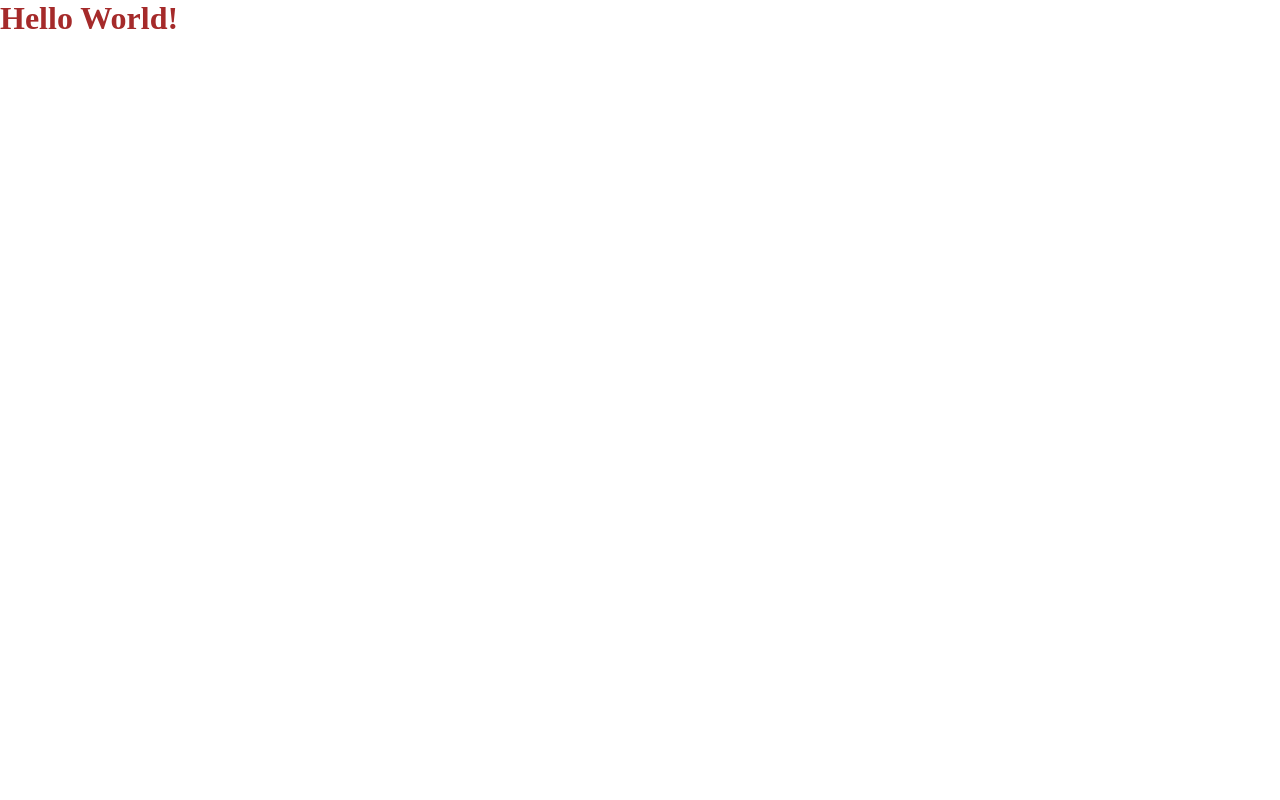
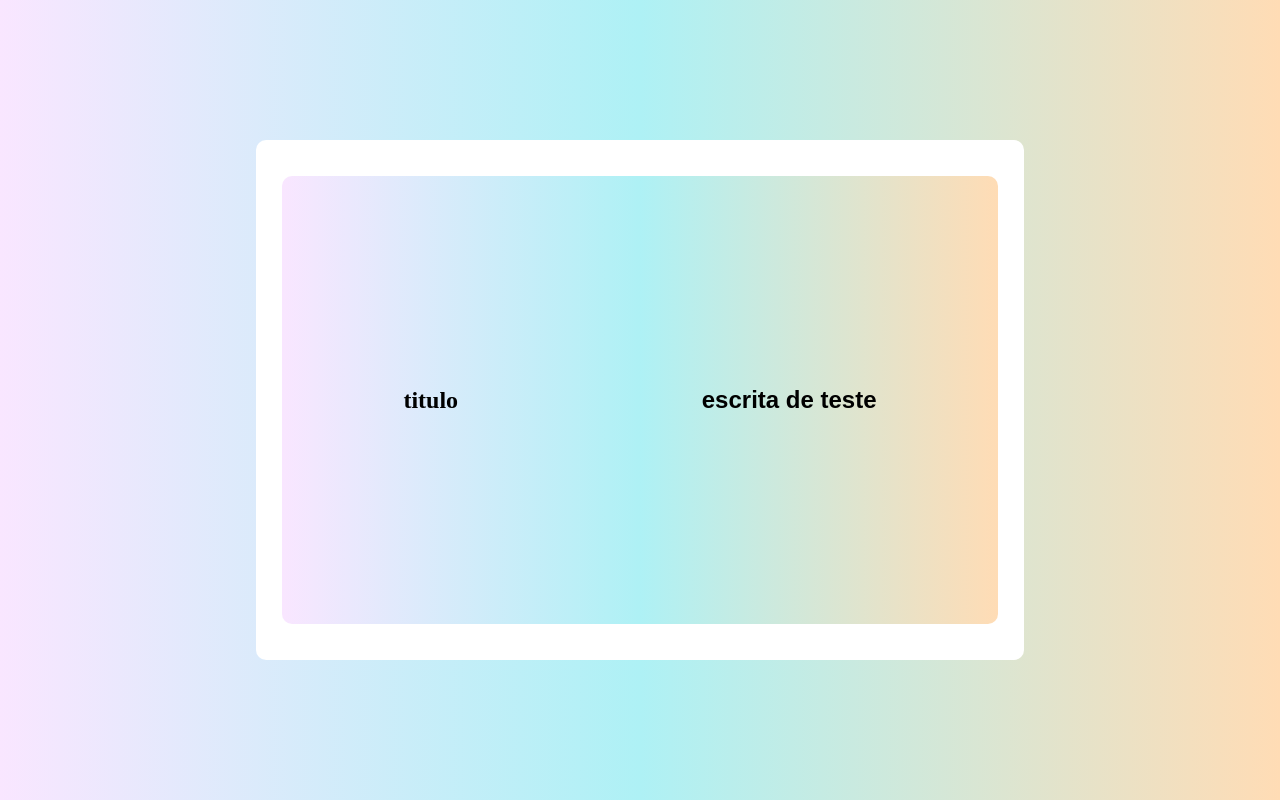
Before and after one commit to Dionatan2019Rodrigues/profile-card, a plain HTML site: page index.html in a window 1280 px wide. Drawn offline with Linux system fonts and the light colour scheme.

Commit message:
card-central
posicionamento do card no centro da tela, definição da paleta de cores e inicio da decisão de fonte usada no projeto.

```diff
--- a/index.html
+++ b/index.html
@@ -5,11 +5,16 @@
     <meta http-equiv="X-UA-Compatible" content="IE=edge" />
     <meta name="viewport" content="width=device-width, initial-scale=1.0" />
     <link rel="stylesheet" href="/src/style.css" />
-    <title>Profile Card Component - FrontendPro Challenge</title>
+    <title>Profile Card</title>
   </head>
   <body>
     <!-- Write your HTML here -->
-    <h1>Hello World!</h1>
+    <main>
+      <section id="card_principal">
+        <h1>titulo</h1>
+        <h1 id="text">escrita de teste</h1>
+      </section>
+    </main>
 
     <script src="/src/script.js"></script>
   </body>
--- a/src/style.css
+++ b/src/style.css
@@ -1,10 +1,53 @@
+@charset "UTF-8";
+
+@font-face {
+  font-family: 'rubik';
+  src: url(fonte-rubik/Rubik-VariableFont_wght.ttf) format('truetype');
+  font-weight: normal;
+  font-size: normal;
+}
+
+:root{
+  --rosa: #F9E6FF;
+  --azul: #AEF1F5;
+  --amarelo: #FFDCB5;
+}
+
 * {
   padding: 0;
   margin: 0;
   box-sizing: border-box;
 }
+/* write your CSS here */
+html, body{
+  background-image: linear-gradient(to right,var(--rosa), var(--azul), var(--amarelo));
+  width: 100vw;
+  height: 100vh;
+  display: flex;
+  justify-content: center;
+  align-items: center;
+}
+body > main{
+  background-color: white;
+  width: 60vw;
+  height: 65vh;
+  border-radius: 10px;
+  display: flex;
+  justify-content: center;
+  align-items: center;
+}
+body > main > #card_principal{
+  background-image: linear-gradient(to right,var(--rosa), var(--azul), var(--amarelo));
+  border-radius: 10px;
+  width: 56vw;
+  height: 56vh;
 
-/* write your CSS here */
-h1{
-  color: brown;
+
+  display: flex;
+  justify-content: space-around;
+  align-items: center;
+
 }
+#text{
+  font-family: Arial, Helvetica, sans-serif;
+}
```
Also changed, not shown: fonte-rubik/Rubik-Italic-VariableFont_wght.ttf (added), fonte-rubik/Rubik-VariableFont_wght.ttf (added), fonte-rubik/static/Rubik-Black.ttf (added), fonte-rubik/static/Rubik-BlackItalic.ttf (added), fonte-rubik/static/Rubik-Bold.ttf (added), fonte-rubik/static/Rubik-BoldItalic.ttf (added), fonte-rubik/static/Rubik-ExtraBold.ttf (added), fonte-rubik/static/Rubik-ExtraBoldItalic.ttf (added), fonte-rubik/static/Rubik-Italic.ttf (added), fonte-rubik/static/Rubik-Light.ttf (added), fonte-rubik/static/Rubik-LightItalic.ttf (added), fonte-rubik/static/Rubik-Medium.ttf (added), fonte-rubik/static/Rubik-MediumItalic.ttf (added), fonte-rubik/static/Rubik-Regular.ttf (added), 2 more files.
